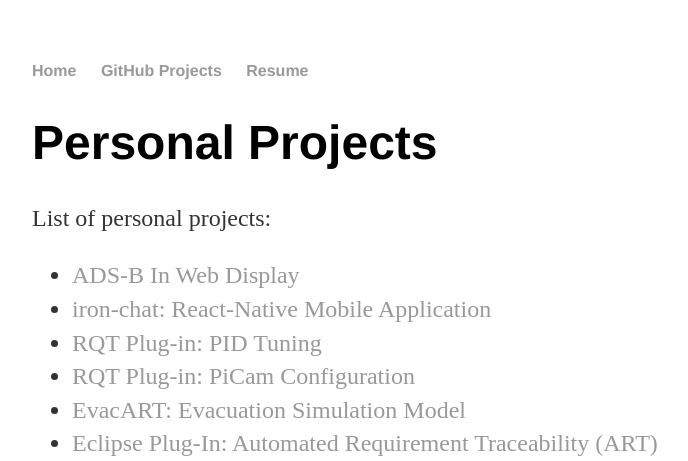
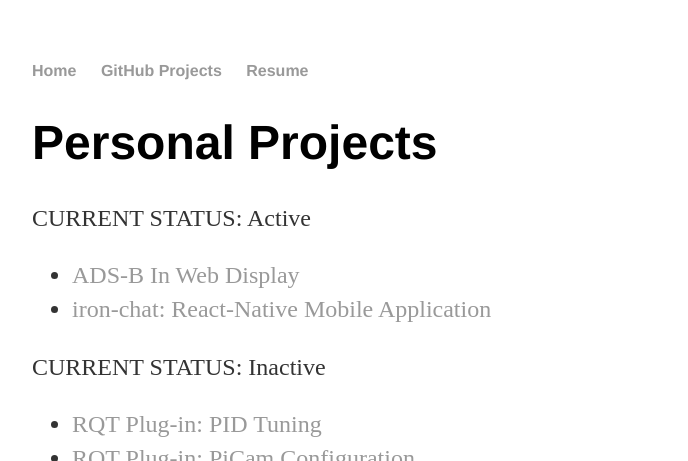
Before and after one commit to Krishan7601/krishan7601.github.io, a Jekyll site: the page built from projects/index.html, in a window 1280 px wide, cut to the strip 0-461 px from the top of the page. Shown: the whole strip, without its empty margins (160-848 px from the left). Built offline with Jekyll 4.4.1, drawn with Linux system fonts in a browser that asks for light colours.

```diff
--- a/projects/index.html
+++ b/projects/index.html
@@ -5,16 +5,17 @@
 
 <div class="projects">
 	<h1>Personal Projects</h1>
-	<p>List of personal projects:</p>
+	<p>CURRENT STATUS: Active</p>
 	<ul>
 		<li><a href="https://github.com/Krishan7601/adsb-in">ADS-B In Web Display</a></li>
 		<li><a href="https://github.com/Krishan7601/iron-chat">iron-chat: React-Native Mobile Application</a></li>
+	</ul>
+	<p>CURRENT STATUS: Inactive</p>
+	<ul>
 		<li><a href="https://github.com/Krishan7601/rqt_pid">RQT Plug-in: PID Tuning</a></li>
 		<li><a href="https://github.com/Krishan7601/rqt_camconfig">RQT Plug-in: PiCam Configuration</a></li>
 		<li><a href="https://github.com/Krishan7601/EvacART">EvacART: Evacuation Simulation Model</a></li>
 		<li><a href="https://github.com/Krishan7601/ART_SE500">Eclipse Plug-In: Automated Requirement Traceability (ART)</a></li>
-		<ul>
-			<iframe width="560" height="315" src="https://www.youtube.com/embed/CuQGnJGboiw?rel=0" frameborder="0" allow="autoplay; encrypted-media" allowfullscreen></iframe></li>
-		</ul>
+		<iframe width="560" height="315" src="https://www.youtube.com/embed/CuQGnJGboiw?rel=0" frameborder="0" allow="autoplay; encrypted-media" allowfullscreen></iframe>
 	</ul>
 </div>
```
